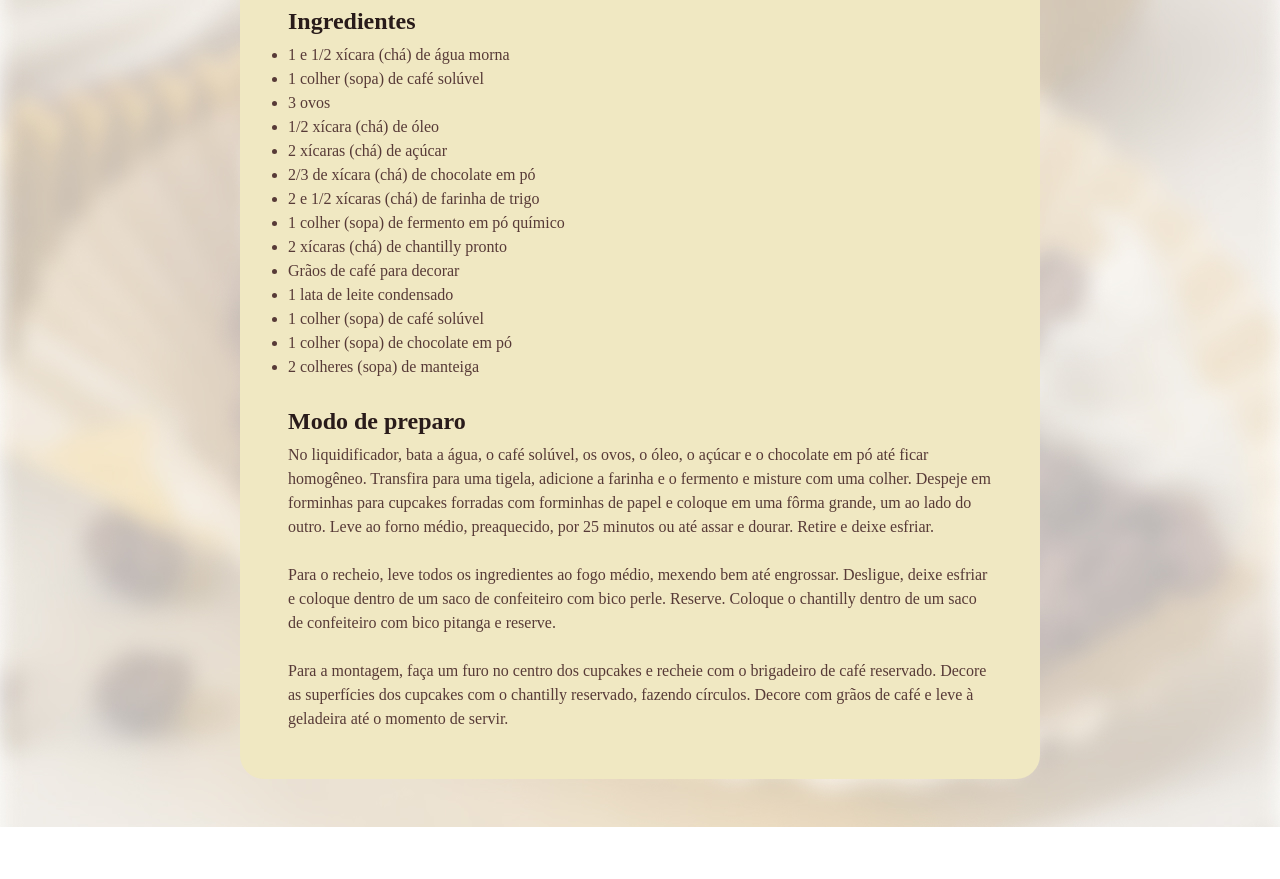
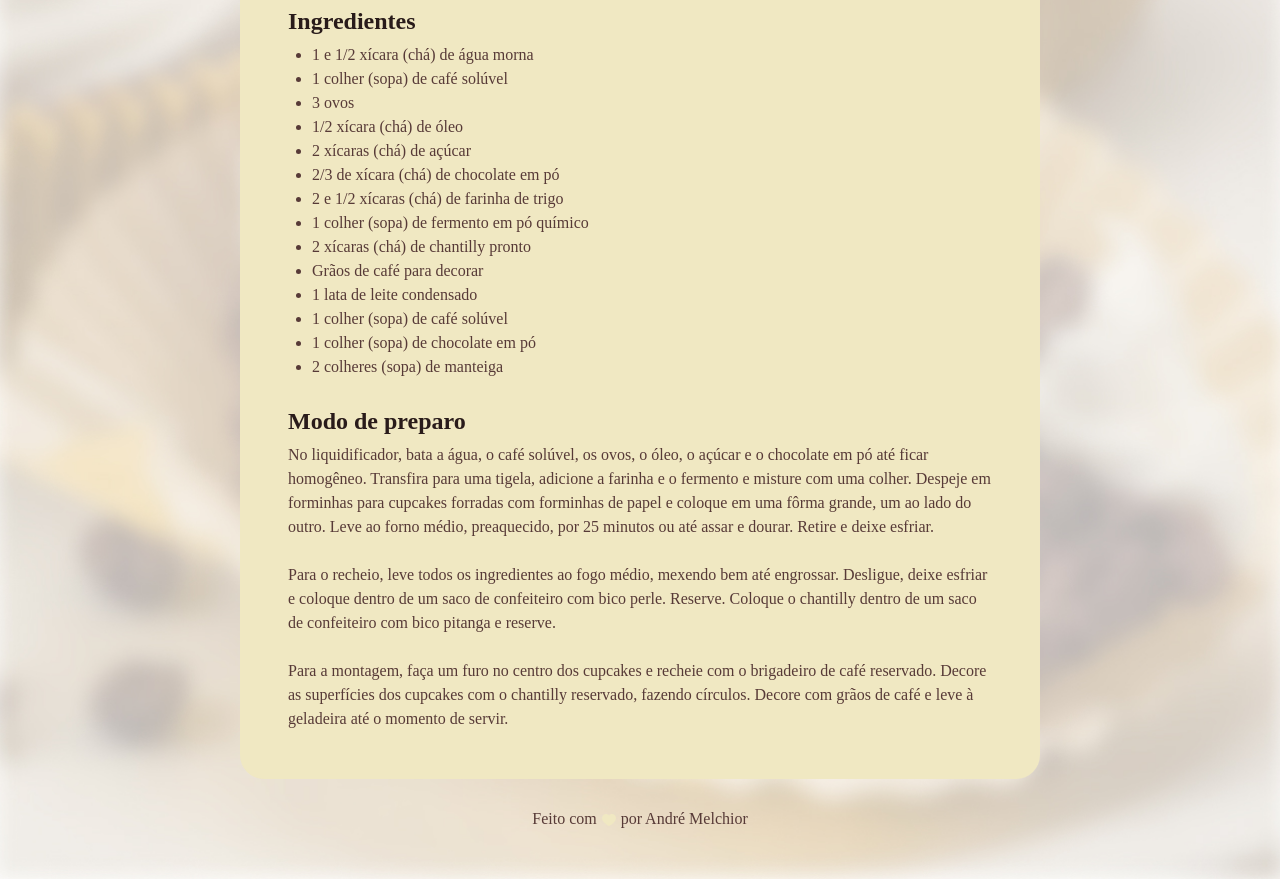
Before and after one commit to andremelchior/Receita, a plain HTML site: page index.html in a window 1280 px wide. Shown: the part 720-1599 px from the top of the page. Before the commit the page ends 1547 px from the top, so only its background shows below. Drawn offline with Linux system fonts and the light colour scheme; a web font is replaced by a local one.

Commit message:
feat: add footer structure and styles.

```diff
--- a/index.html
+++ b/index.html
@@ -81,5 +81,8 @@
                 </section>
             </main>
         </div>
+        <footer>
+            Feito com <img src="./Assets/ph_heart-fill.svg" alt="coração"> por André Melchior
+        </footer>
     </body>
 </html>
--- a/style.css
+++ b/style.css
@@ -22,7 +22,7 @@ img{
     width: 800px;
     padding: 24px;
     border-radius: 24px;
-    margin: 48px auto;
+    margin: 48px auto 28px;
     background-color: #F0E8C2;
 }
 
@@ -55,5 +55,15 @@ section + section{
 }
 
 ul{
-    padding-left: 24;
+    padding-left: 24px;
 }
+
+footer{
+    color: #573A37;
+    text-align: center;
+    padding-bottom: 48px;
+}
+
+footer img{
+    vertical-align: middle;
+}
```
